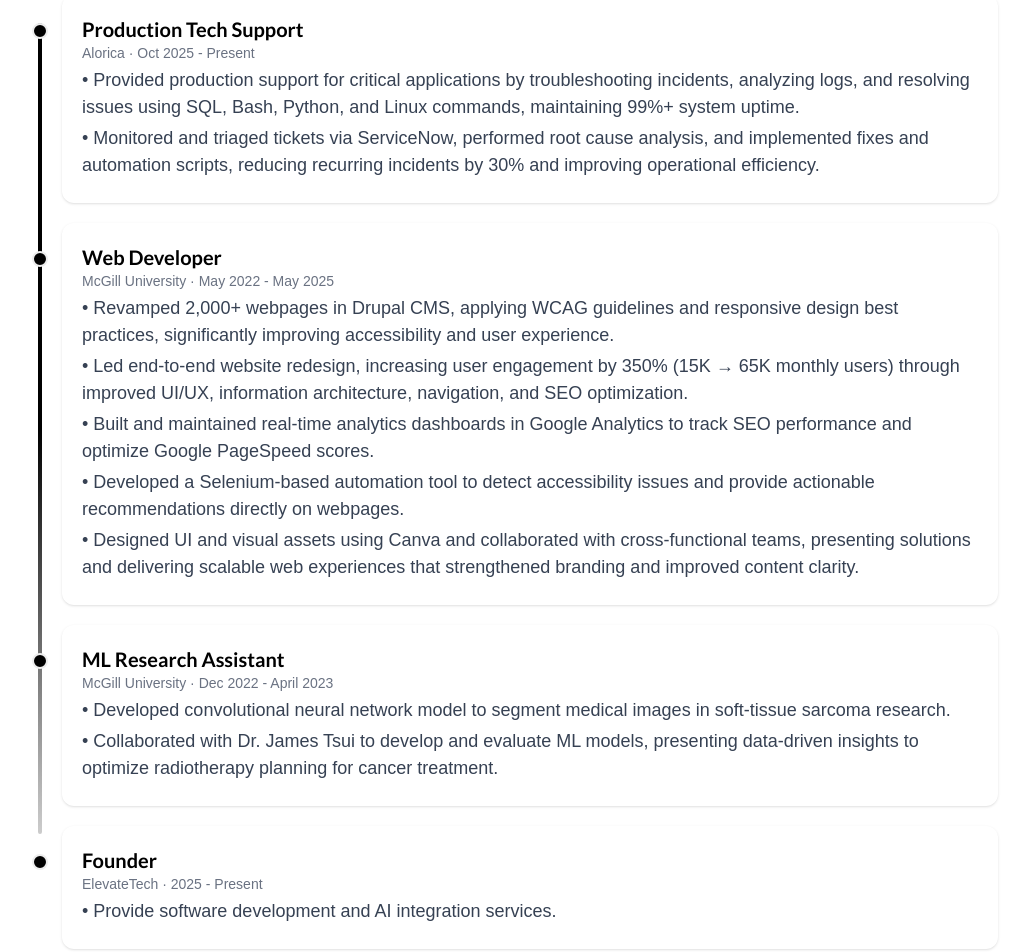
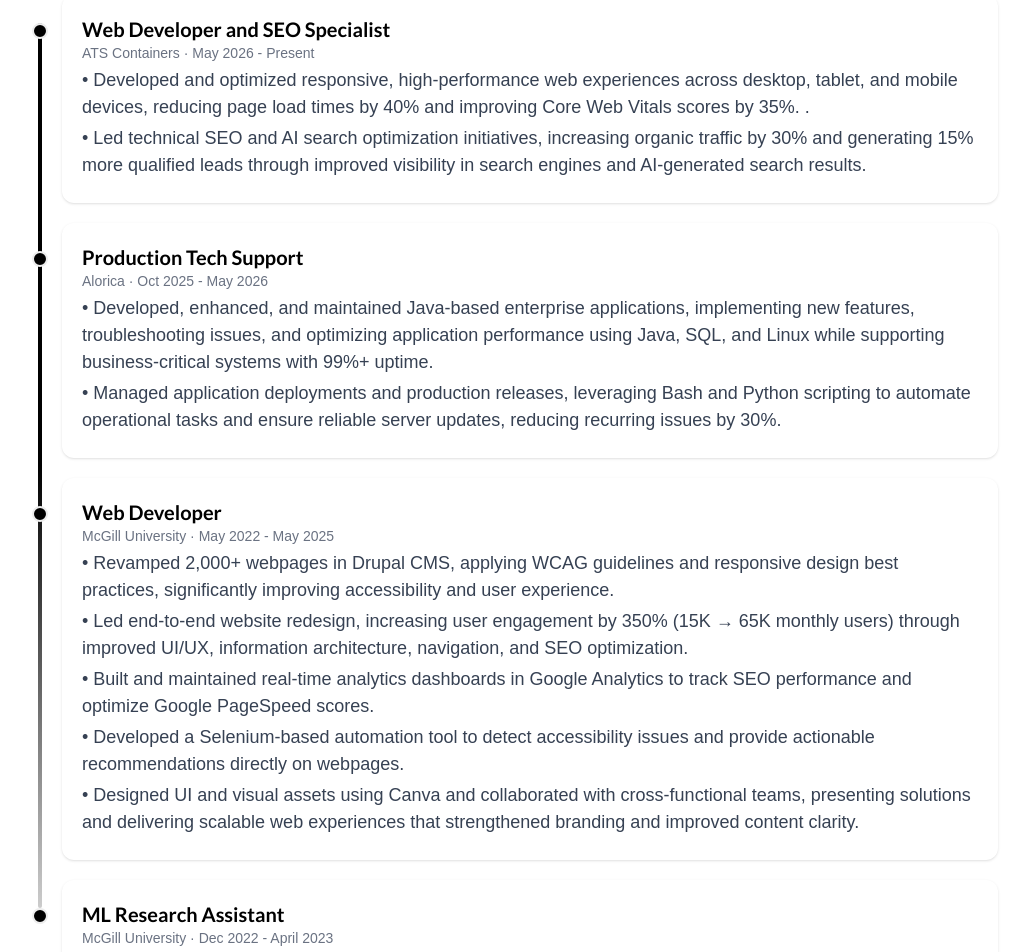
Before and after one commit to ArpanSaha07/personal-website, a Next.js app: page / in a window 1280 px wide. Shown: the part 2860-3812 px from the top of the page, without its empty margins (122-1151 px from the left). Built offline with nearby package versions, Linux system fonts and the light colour scheme; a web font is replaced by a local one.

Commit message:
Updated Experiences section, uploaded updated Resume pdf

```diff
--- a/app/components/ExperienceSection.tsx
+++ b/app/components/ExperienceSection.tsx
@@ -35,7 +35,7 @@
           ref={lineRef}
           className="absolute top-7 left-0 w-1 rounded bg-gradient-to-b from-gray-300 to-black transition-all duration-500"
           style={{
-            height: `${85}%`,
+            height: `${83}%`,
             background: `linear-gradient(to bottom, #000 ${scrollPercent * 50}%, #ccc ${scrollPercent * 100}%)`,
           }}
         />
--- a/app/data/experiences.json
+++ b/app/data/experiences.json
@@ -1,11 +1,20 @@
  [
+    {
+        "title": "Web Developer and SEO Specialist",
+        "company": "ATS Containers",
+        "date": "May 2026 - Present",
+        "description": [
+            "• Developed and optimized responsive, high-performance web experiences across desktop, tablet, and mobile devices, reducing page load times by 40% and improving Core Web Vitals scores by 35%. .",
+            "• Led technical SEO and AI search optimization initiatives, increasing organic traffic by 30% and generating 15% more qualified leads through improved visibility in search engines and AI-generated search results."
+        ]
+    },
     {
         "title": "Production Tech Support",
         "company": "Alorica",
-        "date": "Oct 2025 - Present",
+        "date": "Oct 2025 - May 2026",
         "description": [
-            "• Provided production support for critical applications by troubleshooting incidents, analyzing logs, and resolving issues using SQL, Bash, Python, and Linux commands, maintaining 99%+ system uptime.",
-            "• Monitored and triaged tickets via ServiceNow, performed root cause analysis, and implemented fixes and automation scripts, reducing recurring incidents by 30% and improving operational efficiency."
+            "• Developed, enhanced, and maintained Java-based enterprise applications, implementing new features, troubleshooting issues, and optimizing application performance using Java, SQL, and Linux while supporting business-critical systems with 99%+ uptime. ",
+            "• Managed application deployments and production releases, leveraging Bash and Python scripting to automate operational tasks and ensure reliable server updates, reducing recurring issues by 30%."
         ]
     },
     {
@@ -28,13 +37,5 @@
             "• Developed convolutional neural network model to segment medical images in soft-tissue sarcoma research.",
             "• Collaborated with Dr. James Tsui to develop and evaluate ML models, presenting data-driven insights to optimize radiotherapy planning for cancer treatment."
         ]
-    },
-    {
-        "title": "Founder",
-        "company": "ElevateTech",
-        "date": "2025 - Present",
-        "description": [
-            "• Provide software development and AI integration services."
-        ]
     }
 ]
```
Also changed, not shown: 1 other file (tests, documents, lock files or other folders).
